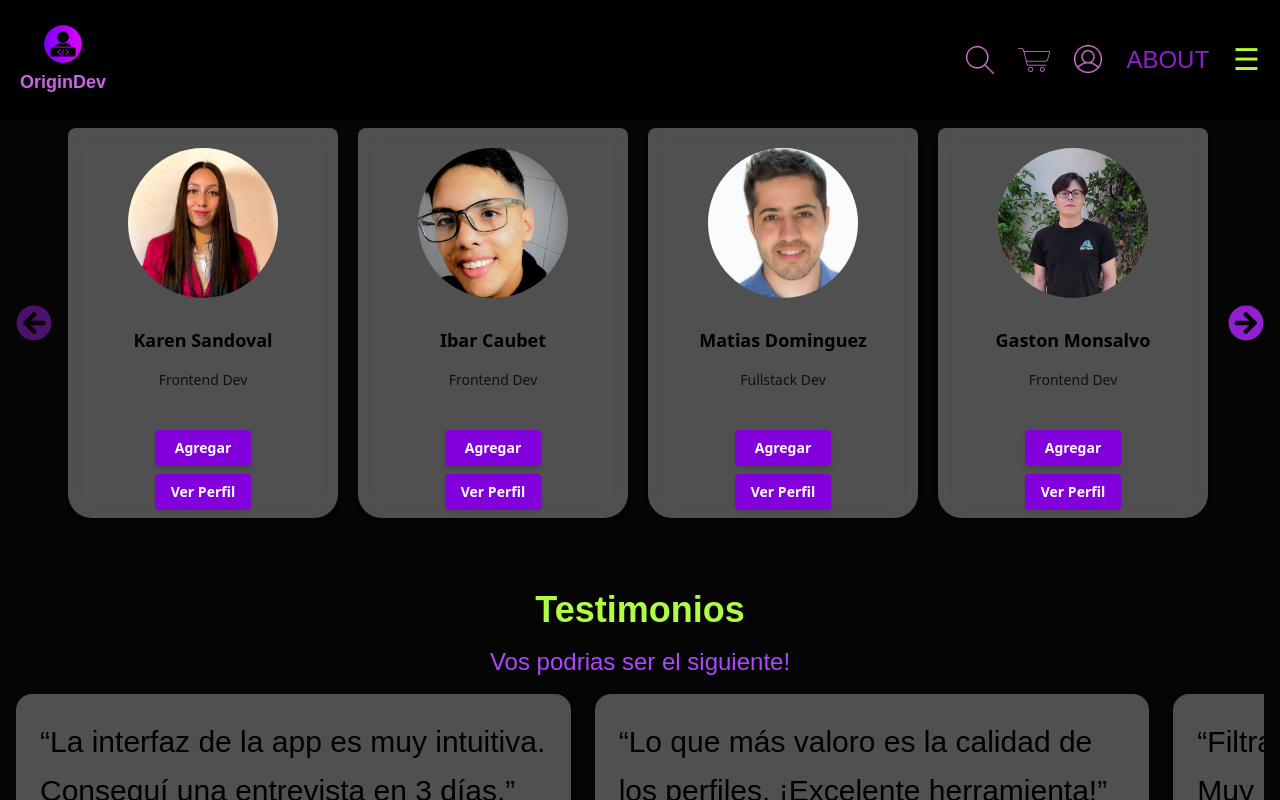
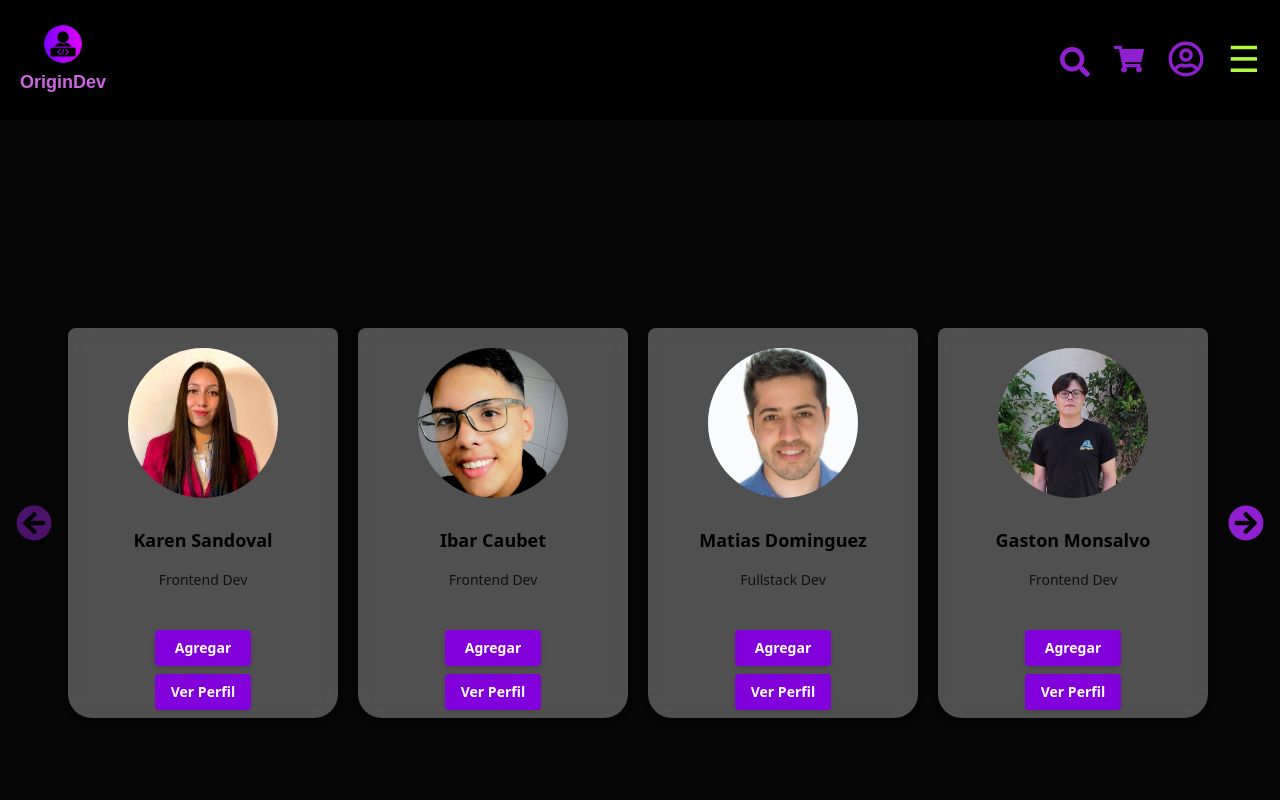
Before and after one commit to gastonmonsalvo/react-proyect-global, a Next.js app: page / in a window 1280 px wide. Shown: the top 800 px of the page. Built offline with nearby package versions, Linux system fonts and the light colour scheme.

Commit message:
reajustes en navbar - implementacion icons - retoques index

```diff
--- a/src/components/Navbar.jsx
+++ b/src/components/Navbar.jsx
@@ -8,6 +8,11 @@ import Link from 'next/link';
 import FormUser from "../pages/FormUser";
 
 import CardsCarrito from "./CardsCarrito";
+import { FaRegUserCircle, FaSearch, FaShoppingCart  } from "react-icons/fa";
+import { FaRegMessage } from "react-icons/fa6";
+
+
+
 
 const Navbar = () => {
   /*carrito*/
@@ -17,6 +22,7 @@ const Navbar = () => {
     if (menuOpen) setMenuOpen(false);
     if (searchOpen) setSearchOpen(false);
     if (userOpen) setUserOpen(false);
+    if(aboutOpen) setAboutOpen(false);
     setMostrarCarrito((prev) => !prev);
   };
   const { limpiar, carrito } = useCarrito();
@@ -62,6 +68,7 @@ const Navbar = () => {
       if (menuOpen) setMenuOpen(false);
       if (userOpen) setUserOpen(false);
       if (mostrarCarrito) setMostrarCarrito(false);
+
       setAboutOpen(!aboutOpen);
     }
   };
@@ -75,6 +82,7 @@ const Navbar = () => {
     if (searchOpen) setSearchOpen(false);
     if (userOpen) setUserOpen(false);
     if (mostrarCarrito) setMostrarCarrito(false);
+    if(aboutOpen) setAboutOpen(false);
     // SWITCHEAR EL MENU
     setMenuOpen(!menuOpen);
   };
@@ -85,6 +93,7 @@ const Navbar = () => {
       //misma filosofia
       if (menuOpen) setMenuOpen(false);
       if (userOpen) setUserOpen(false);
+      if(aboutOpen) setAboutOpen(false);
       if (mostrarCarrito) setMostrarCarrito(false);
       setSearchOpen(!searchOpen);
     }
@@ -97,6 +106,7 @@ const Navbar = () => {
       setMenuOpen(false);
       setSearchOpen(false);
       setMostrarCarrito(false);
+      setAboutOpen(false);
       setTimeout(() => setUserOpen(true), 200);
     } else {
       setUserOpen(!userOpen);
@@ -124,7 +134,7 @@ const Navbar = () => {
         {!isSmallScreen ? (
           <div className="flex flex-col items-center justify-center gap-1 shrink-0 pr-4">
             <img src="/img/logo_proyect.png" alt="Logo" className="w-15" />
-            <span className="text-[rgbrgb(203,101,224)] font-semibold whitespace-nowrap text-xl">
+            <span className="text-[rgb(203,101,224)] font-semibold whitespace-nowrap text-xl">
               OriginDev
             </span>
           </div>
@@ -165,12 +175,13 @@ const Navbar = () => {
                     </button>
                     {aboutOpen && (
                       <div
-                        className={`${darkModeBg} absolute top-[120px] left-0 w-full p-4 flex items-center gap-2`}
+                        className={`${darkModeBg} absolute top-[120px] left-0 w-full p-4 flex items-center gap-2 pb-9`}
+
                       >
                         <About />
                         <button
                           onClick={handleAboutClick}
-                          className={`${darkModeItemsList} text-xl`}
+                          className={`${darkModeItemsList} text-3xl`}
                         >
                           ✖
                         </button>
@@ -188,24 +199,17 @@ const Navbar = () => {
             onClick={handleSearchClick}
             className="hover:scale-110 transition-transform relative"
           >
-            <img
-              src="/img/lens_logo.png"
-              alt="Buscar"
-              className="w-7 cursor-pointer"
-            />
+            <FaSearch className="mt-1 text-3xl cursor-pointer"/>
+
           </button>
 
           {/*CARRITO*/}
-          <div className="relative">
+          <div className="relative ">
             <button
               onClick={toggleCarrito}
               className="hover:scale-110 transition-transform relative"
             >
-              <img
-                src="/img/carrito_logo.png"
-                alt="Carrito"
-                className="w-8 pt-1.5 cursor-pointer"
-              />
+                <FaShoppingCart className="mt-1 text-3xl cursor-pointer" />
             </button>
             {contracts.length > 0 && (
               <span className="absolute -top-2 -right-4 bg-red-400 text-white text-xs font-bold rounded-full w-4 h-4 flex items-center justify-center">
@@ -220,11 +224,7 @@ const Navbar = () => {
               className="hover:scale-110 transition-transform"
             >
               <a href="#">
-                <img
-                  src="/img/user_logo.png"
-                  alt="User"
-                  className="w-7 mt-1 cursor-pointer"
-                />
+                <FaRegUserCircle className="mt-1 text-4xl cursor-pointer" />
               </a>
             </button>
             {userOpen && (
@@ -248,11 +248,7 @@ const Navbar = () => {
                   </button>
                   {/* MENSAJES */}
                   <button className="hover:scale-110 transition-transform">
-                    <img
-                      src="/img/logo_message.png"
-                      alt="tema oscuro"
-                      className="w-8"
-                    />
+                    <FaRegMessage  className="mt-1 mr-2 text-3xl cursor-pointer" />
                   </button>
                 </div>
                 {/*TEXTO*/}
@@ -271,21 +267,13 @@ const Navbar = () => {
               </div>
             )}
           </div>
-          {/* ABOUT*/}
-          {isSmallScreen && (
-            <button
-              onClick={handleAboutClick}
-              className="hover:scale-110 transition-transform"
-            >
-              <span className="text-2xl cursor-pointer"> ABOUT </span>
-            </button>
-          )}
+
 
           {/* BOTON HAMBURGUESA */}
           {isSmallScreen && (
             <button
               onClick={HandleMenuOpen}
-              className={`${darkModeItemsList} text-3xl  pl-1}`}
+              className={`${darkModeItemsList} text-4xl  pl-1}`}
             >
               {menuOpen ? "✖" : "☰"}
             </button>
@@ -294,7 +282,7 @@ const Navbar = () => {
         {/* MENU HAMBURGUESA - SOLO CELULAR */}
         {isSmallScreen && menuOpen && (
           <div
-            className={`${darkModeBg} absolute top-[120px] text-xl left-0 w-full flex flex-col items-center py-4`}
+            className={`${darkModeBg}  absolute top-[120px] text-xl left-0 w-full flex flex-col items-center text-center py-4`}
           >
             {/* LISTA */}
             <ul className="w-full">
@@ -306,24 +294,46 @@ const Navbar = () => {
                 <a href={`#${section.id}`} className={`${darkModeHoverItems}`}>
                   <li
                     key={section.id}
-                    className={`flex items-center justify-center p-6 w-full h-10 text-center ${hoverBgColor} transition-colors ${darkModeHoverItems}`}
+                    className={`font-bold flex items-center justify-center p-6 w-full h-10 text-center ${hoverBgColor} transition-colors ${darkModeHoverItems}`}
                   >
                     {section.label}
                   </li>
                 </a>
               ))}
+                <li className={`${hoverBgColor} p-2 transition-colors font-bold ${darkModeHoverItems}`}>
+                       <button
+                      onClick={handleAboutClick}
+                      className={`${darkModeHoverItems} cursor-pointer `}
+                    >
+                      About
+                    </button>
+                    {aboutOpen && (
+                      <div
+                        className={`${darkModeBg}absolute  top-[120px] left-0 w-full p-4 flex items-center gap-2`}
+                      >
+                        <About />
+                        <button
+                          onClick={handleAboutClick}
+                          className={`${darkModeItemsList} text-xl`}
+                        >
+                          ✖
+                        </button>
+                      </div>
+                    )}
+                </li>
+
             </ul>
           </div>
         )}
         {/* ABOUT  */}
         {isSmallScreen && aboutOpen && (
           <div
-            className={`${darkModeBg} absolute top-[120px] left-0 w-full p-4 flex items-center gap-2`}
+            className={`${darkModeBg} absolute top-[120px] left-0 w-full p-4 flex items-center gap-2 pb-9`}
           >
             <About />
             <button
               onClick={handleAboutClick}
-              className={`${darkModeItemsList} text-xl`}
+              className={`${darkModeItemsList} text-2xl `}
             >
               ✖
             </button>
@@ -334,10 +344,10 @@ const Navbar = () => {
           <div
             className={`${darkModeBg} absolute top-[120px] left-0 w-full p-4 flex items-center gap-2`}
           >
-            <CountrySearchFilter />
+            <CountrySearchFilter/>
             <button
               onClick={handleSearchClick}
-              className={`${darkModeItemsList} text-xl`}
+              className={`${darkModeItemsList} text-3xl`}
             >
               ✖
             </button>
@@ -350,13 +360,13 @@ const Navbar = () => {
               className={`${darkModeBg} w-[80%] max-w-5xl max-h-[80vh] overflow-y-auto rounded-xl bg-zinc-900}`}
             >
               <button
-                className="flex justify-center p-2 w-full hover:cursor-pointer transition"
+                className="flex justify-center font-bold p-2 w-full hover:cursor-pointer transition"
                 onClick={limpiar}
               >
                 X Limpar
               </button>
               {carrito.length === 0 ? (
-                <p className="text-white text-center py-4">🛒 Carrito vacío</p>
+                <p className="font-bold text-center py-4">🛒 Carrito vacío</p>
               ) : (
                 <CardsCarrito />
               )}
--- a/src/pages/index.js
+++ b/src/pages/index.js
@@ -1,6 +1,4 @@
 
-import Image from "next/image";
-import { Geist, Geist_Mono } from "next/font/google";
 import React, {useContext, useEffect, useState } from "react";
 import dynamic from "next/dynamic";
 import Presentation from "@/components/Presentation"
@@ -8,9 +6,13 @@ const SwipeCards = dynamic(() => import("@/components/Cards"), { ssr: false });
 import Footer from "@/components/Footer";
 const Navbar = dynamic(() => import("@/components/Navbar"), { ssr: false });
 import { ThemeProvider } from "@/contexts/ThemeContext";
-import TestimoniosSection from "@/components/TestimoniosSection";
+const TestimoniosSection = dynamic(
+  () => import("@/components/TestimoniosSection"),
+  { ssr: false }
+);
 import { CarritoProvider } from "@/contexts/CarritoContext";
 import CardsCarrito from "@/components/CardsCarrito";
+import Head from "next/head";
 
 
 export default function Home () {
@@ -22,21 +24,53 @@ export default function Home () {
 
     return () => clearTimeout(timeout);
   }, []);
+    const [showTestimonios, setShowTestimonios] = useState(false);
+  useEffect(() => {
+    const timeout = setTimeout(() => setShowTestimonios(true), 1000);
+    return () => clearTimeout(timeout);
+  }, []);
   return (
     <>
-
+         <Head>
+        <title>OriginDev</title>
+        <link rel="icon" href="/img/logo_proyect.png" />
+        <meta
+          name="description"
+          content="Portfolio de desarrolladores full stack. Conocé nuestros proyectos, habilidades y contacto."
+        />
+        <meta name="copyright" content="OriginDev" />
+        <meta name="robots" content="index, follow" />
+        </Head>
       <ThemeProvider>
 
         <Presentation />
         <CarritoProvider>
-          <Navbar />
-        {showCards && <SwipeCards />}
-        <TestimoniosSection />
+          <header className="w-full h-[120px] sticky top-0 z-50">
+            <Navbar />
+          </header>
+          <main>
+            <div className="h-[200px] "></div>
+
+            <section id="devs" className="scroll-mt-96">
+              <h2 className="sr-only">Desarrolladores</h2>
+              {showCards && <SwipeCards />}
+            </section>
+
+            <div className="h-[200px]"></div>
+            <section id="testimonios" className="scroll-mt-60">
+              <h2 className="sr-only">Testimonios</h2>
+              {showTestimonios && <TestimoniosSection />}
+            </section>
+
+            <div className="h-[250px]"></div>
+
+            <footer id="contacto" className="scroll-mt-60">
+              <h2 className="sr-only">Contacto</h2>
+              <Footer />
+            </footer>
+          </main>
         </CarritoProvider>
-        <Footer />
-
-    </ThemeProvider>
-
+      </ThemeProvider>
     </>
   );
 }
```
